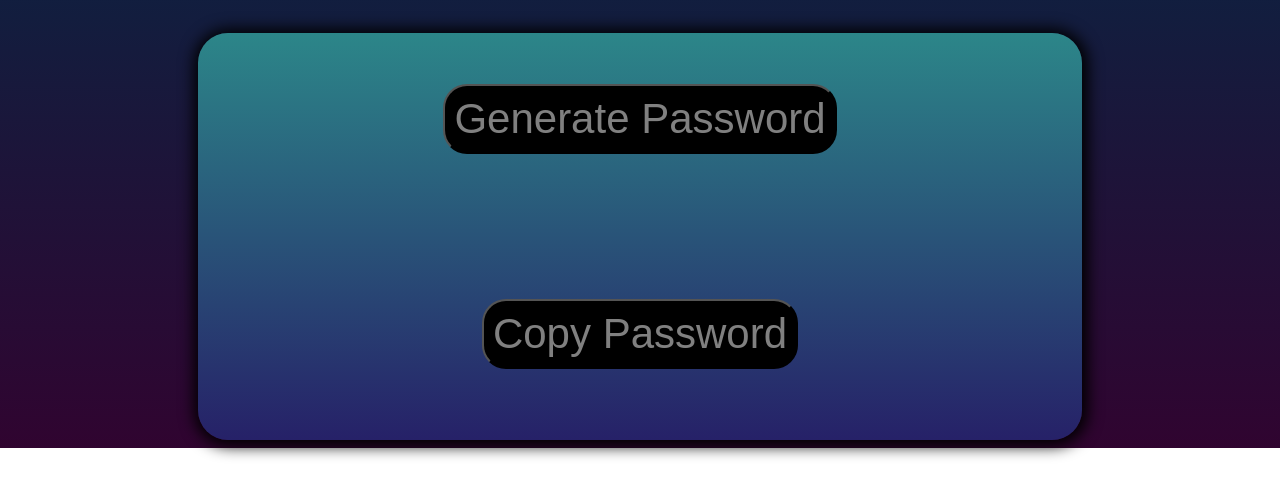
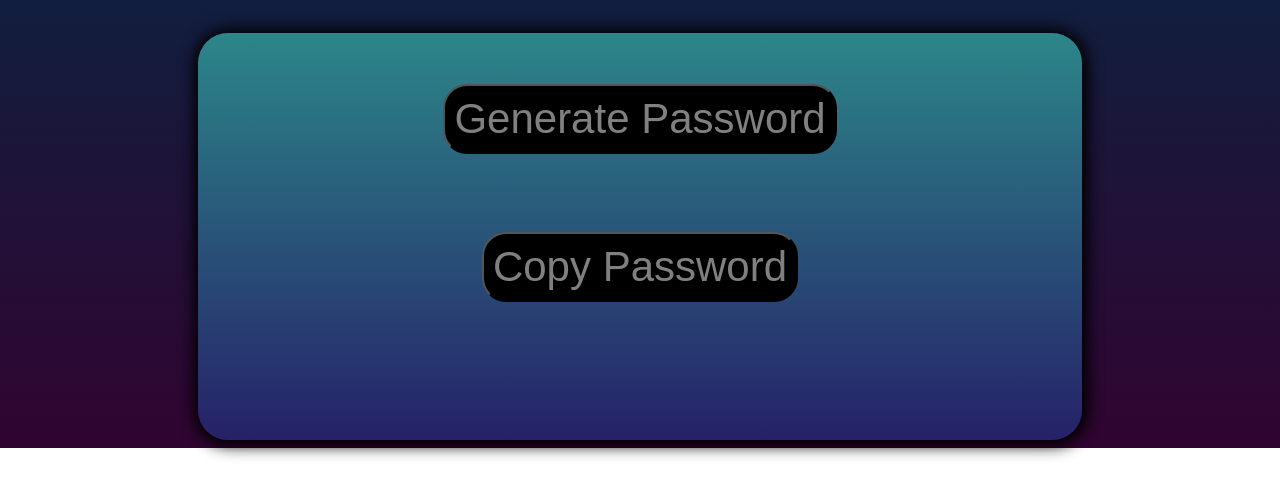
Before and after one commit to Aryan6919/Password_Generator, a plain HTML site: page index.html in a window 1280 px wide. Shown: the part 158-649 px from the top of the page. Drawn offline with Linux system fonts and the light colour scheme.

Commit message:
Update style.css

```diff
--- a/style.css
+++ b/style.css
@@ -14,7 +14,7 @@ body{
     color: grey;
     font-size: 42px;
     border-radius: 24px;
-    margin-bottom: 85px;
+    margin-bottom: 18px;
     padding: 9px;
 
 }
```
